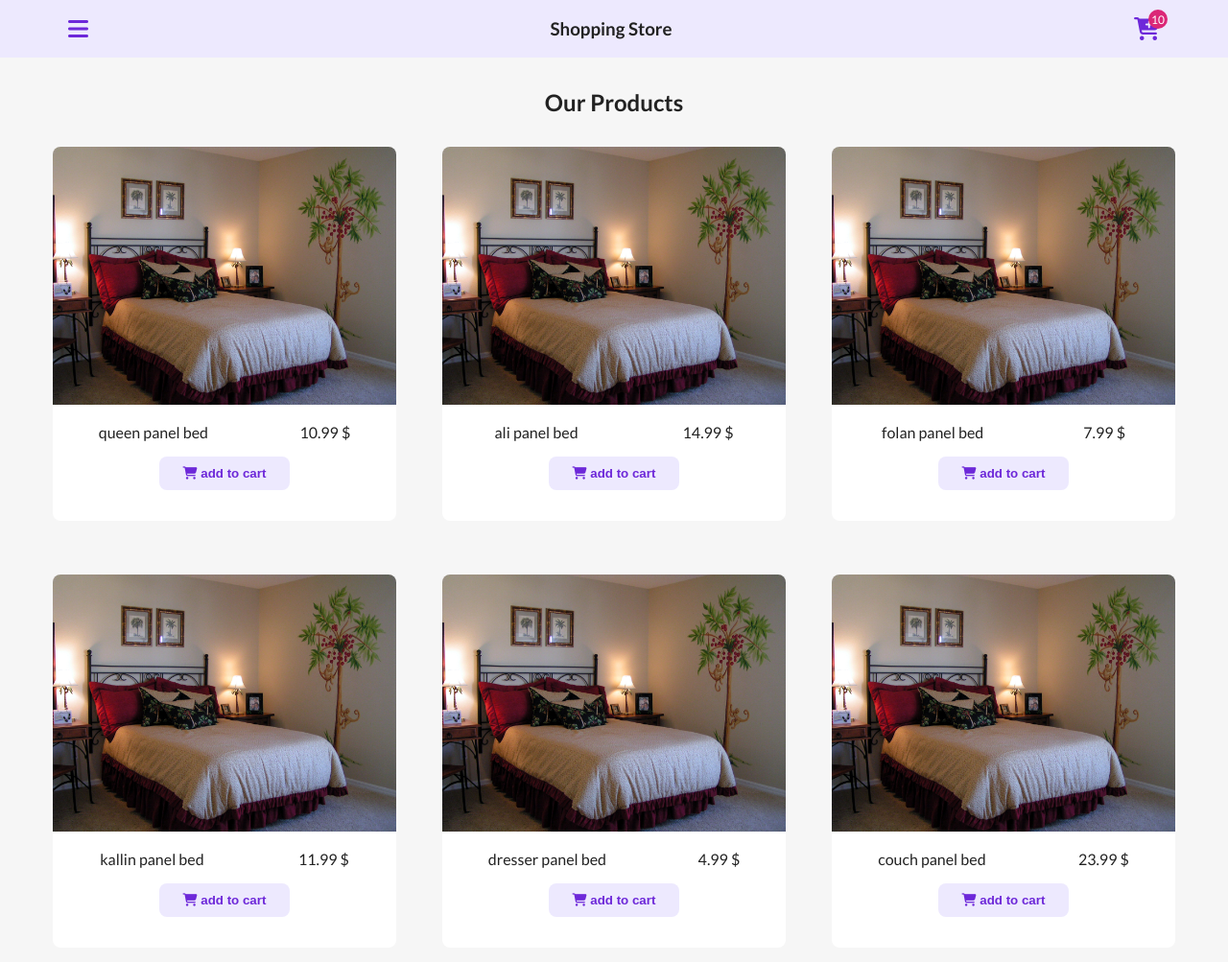
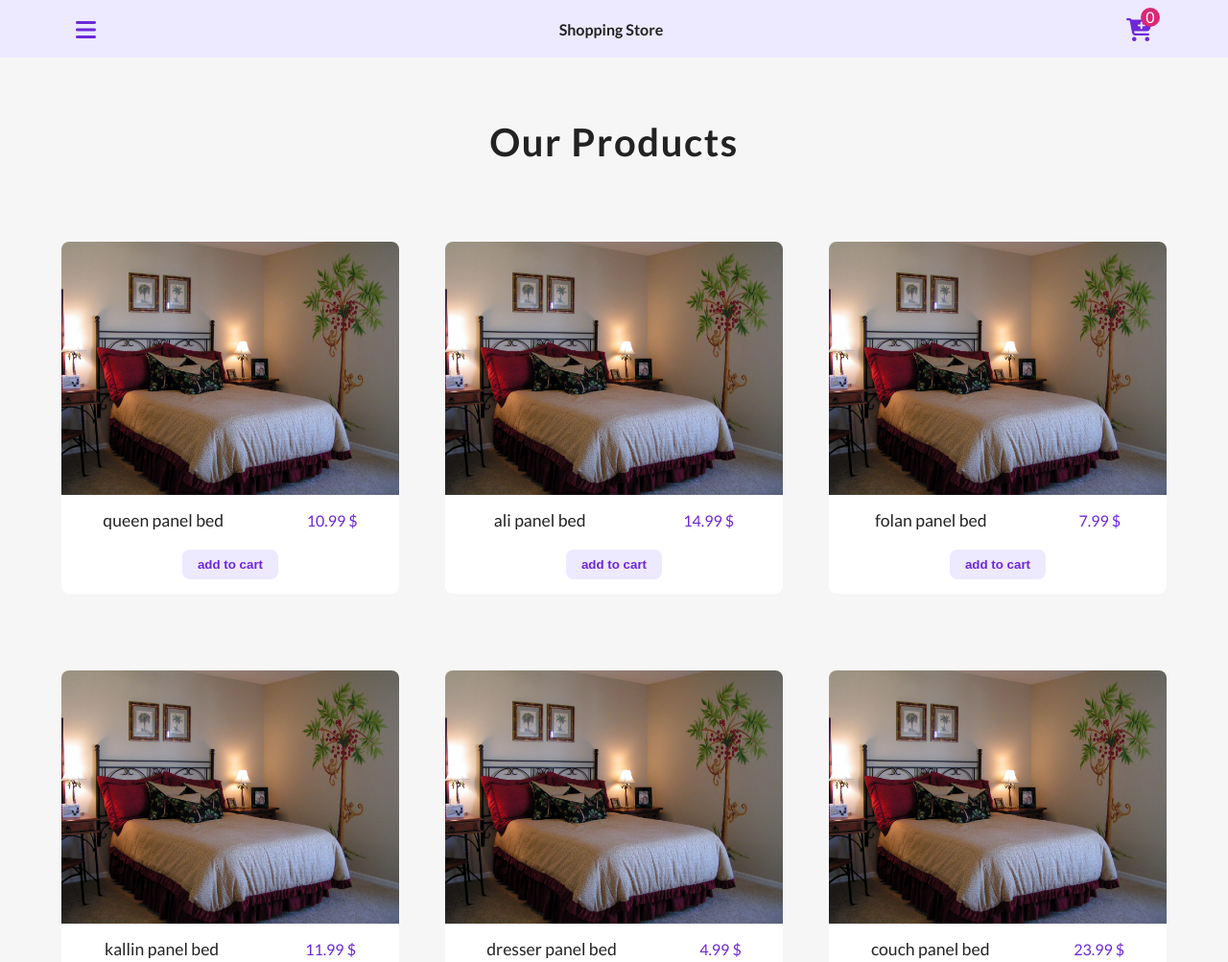
Before and after one commit to MahdiRahmany/Shopping-Cart-Products, a plain HTML site: page index.html in a window 1280 px wide. Shown: the top 1003 px of the page at 96% size. Drawn offline with Linux system fonts and the light colour scheme.

Commit message:
update andfix some bugs

```diff
--- a/index.html
+++ b/index.html
@@ -15,22 +15,25 @@
   </head>
   <body>
     <!-- Navbar -->
+    <div class="main-container">
       <nav class="navbar">
         <div class="navbar-center">
-        <span class="menu-icon">
+          <span class="nav-icon">
             <i class="fas fa-bars"></i>
           </span>
-        <h3 class="nav-title">Shopping Store</h3>
-        <span class="cart-btn">
+          <span class="nav-title">Shopping Store</span>
+          <div class="cart-btn">
+            <span class="nav-icon">
             <i class="fa-solid fa-cart-plus"></i>
-          <p class="cart-items">10</p>
             </span>
+            <div class="cart-items">0</div>
+          </div>
         </div>
       </nav>
       <!-- Products -->
       <section class="products">
-      <div class="products">
-        <h2 class="section-title">Our Products</h2>
+        <div class="section-title">
+          <h2>Our Products</h2>
         </div>
         <!-- single products -->
         <div class="products-center">
@@ -154,7 +157,8 @@
       </section>
       <!-- Cart Modal -->
       <section class="cart-center">
-      <div class="backdrop">
+        <div class="backdrop"></div>
+
         <div class="cart">
           <h3 class="cart-title">Your Cart</h3>
           <div class="cart-content">
@@ -178,8 +182,8 @@
             <button class="btn cart-item-confirm">confirm</button>
           </div>
         </div>
+      </section>
     </div>
-    </section>
     <script type="module" src="./style/app.js"></script>
   </body>
 </html>
--- a/style/app.js
+++ b/style/app.js
@@ -5,10 +5,14 @@ const cartModal = document.querySelector(".cart");
 const backDrop = document.querySelector(".backdrop");
 const closeModal = document.querySelector(".cart-item-confirm");
 
+const addToCartBtns = document.querySelectorAll(".add-to-cart");
+
 const productsDOM = document.querySelector(".products-center");
 
+let cart = [];
 // get products
 class Products {
+  // get from api end point !
   getProducts() {
     return productsData;
   }
@@ -31,9 +35,35 @@ class UI {
         <p class="products-title">${item.title}</p>
         <p class="product-price">${item.price} &dollar;</p>
       </div>
-      <button class="btn add-to-cart" data-id=${item.id}><i class="fa-solid fa-cart-shopping"></i> add to cart</button>
+      <button class="btn add-to-cart" data-id=${item.id}></i>add to cart</button>
     </section>`;
       productsDOM.innerHTML = result;
+    });
+  }
+  getAddToCartBtn() {
+    const addToCartBtns = document.querySelectorAll(".add-to-cart");
+    const buttons = [...addToCartBtns];
+
+    buttons.forEach((btn) => {
+      const id = btn.dataset.id;
+      // check if this product id is in cart or not !
+      const isInCart = cart.find((p) => p.id === id);
+      if (isInCart) {
+        btn.innerText = "In Cart";
+        btn.disabled = true;
+      }
+      btn.addEventListener("click", (event) => {
+        event.target.innerText = "In Cart";
+        event.target.disabled = true;
+        // get product from products :
+        const addedProduct = Storage.getProduct(id);
+        // add to cart :
+        cart = [...cart, { ...addedProduct, quantity: 1 }];
+        // save cart to storage :
+        Storage.saveCart(cart);
+        // update cart value :
+        // add to cart item
+      });
     });
   }
 }
@@ -43,6 +73,13 @@ class Storage {
   static saveProducts(products) {
     localStorage.setItem("products", JSON.stringify(products));
   }
+  static getProduct(id) {
+    const _products = JSON.parse(localStorage.getItem("products"));
+    return _products.find((p) => p.id === parseInt(id));
+  }
+  static saveCart(cart) {
+    localStorage.setItem("cart", JSON.stringify(cart));
+  }
 }
 
 document.addEventListener("DOMContentLoaded", () => {
@@ -50,6 +87,7 @@ document.addEventListener("DOMContentLoaded", () => {
   const productsData = products.getProducts();
   const ui = new UI();
   ui.displayProducts(productsData);
+  ui.getAddToCartBtn();
   Storage.saveProducts(productsData);
 });
 
--- a/style/style.css
+++ b/style/style.css
@@ -23,16 +23,18 @@ body {
   background: var(--mainWhite);
   font-family: "Lato", sans-serif;
   background-color: var(--bodyColor);
-  position: relative;
 }
 
 /* Navbar */
 .navbar {
+  position: sticky;
+  top: 0;
   background-color: var(--secondaryColor);
   height: 60px;
+  width: 100%;
   display: flex;
   align-items: center;
-  justify-content: center;
+  z-index: 1;
 }
 
 .navbar-center {
@@ -41,27 +43,23 @@ body {
   display: flex;
   align-items: center;
   justify-content: space-between;
-  padding: 0 1rem;
+  padding: 0 1.5rem;
+  margin: 0 auto;
 }
 
-.menu-icon {
+.nav-icon {
   color: var(--primaryColor);
-  cursor: pointer;
+  font-size: 1.5rem;
 }
 
 .nav-title {
   color: var(--mainBlack);
+  font-weight: 800;
 }
 
 .cart-btn {
-  color: var(--primaryColor);
   position: relative;
   cursor: pointer;
-}
-
-.menu-icon i,
-.cart-btn i {
-  font-size: 1.5rem;
 }
 
 .cart-items {
@@ -74,36 +72,36 @@ body {
   justify-content: center;
   border-radius: 100%;
   color: var(--mainWhite);
-  font-size: 0.75rem;
   top: -8px;
   right: -8px;
 }
 
 /* Products */
 
-.section-title {
-  margin: 2rem 0;
+.products {
+  padding: 4rem 0;
 }
 
-.products {
-  padding: 0 1rem;
-  display: flex;
-  flex-direction: column;
-  align-items: center;
+.section-title h2 {
+  text-align: center;
+  font-size: 2.5rem;
+  margin-bottom: 5rem;
+  text-transform: capitalize;
+  letter-spacing: var(--mainSpacing);
 }
 
 .products-center {
-  width: 100%;
+  width: 90vw;
   max-width: 1170px;
+  margin: 0 auto;
   display: grid;
   grid-template-columns: repeat(auto-fit, minmax(260px, 1fr));
   column-gap: 3rem;
-  row-gap: 3.5rem;
+  row-gap: 5rem;
 }
 
 .product {
   background-color: var(--mainWhite);
-  padding-bottom: 2rem;
   border-radius: 8px;
   display: flex;
   flex-direction: column;
@@ -111,28 +109,40 @@ body {
 }
 
 .product-img {
+  display: block;
   width: 100%;
-  min-height: 120px;
+  min-height: 12rem;
   border-radius: 8px 8px 0 0;
 }
 
 .product-desc {
+  margin-top: 1rem;
   width: 100%;
   display: flex;
   align-items: center;
   justify-content: space-around;
-  margin-top: 1rem;
+  flex-direction: row;
 }
 
-.add-to-cart {
+.products-title {
+  color: var(--mainBlack);
+  font: bold;
+  font-size: 1.1rem;
+}
+
+.product-price {
+  color: var(--primaryColor);
+}
+
+.btn {
+  background: var(--secondaryColor);
+  border: none;
   outline: none;
-  border: none;
-  border-radius: 8px;
-  background-color: var(--secondaryColor);
+  padding: 0.5rem 1rem;
   color: var(--primaryColor);
   font-weight: bold;
-  padding: 10px 25px;
-  margin-top: 1rem;
+  margin: 20px 0 15px 0;
+  border-radius: 8px;
   cursor: pointer;
 }
 
@@ -174,6 +184,10 @@ body {
 }
 
 .cart-content {
+  padding: 1rem;
+}
+
+.cart-item {
   width: 100%;
   display: flex;
   justify-content: space-between;
@@ -195,10 +209,8 @@ body {
 }
 
 .cart-item-desc h5 {
-  display: flex;
-  flex-direction: column;
-  justify-content: space-between;
-  text-align: center;
+  margin-top: 10px;
+  color: var(--mainGrey);
 }
 
 .cart-item-controller {
@@ -226,7 +238,7 @@ body {
 
 .cart-footer span {
   display: inline-block;
-  margin-bottom: 1rem;
+  margin-right: 1rem;
 }
 
 .clear-cart {
@@ -239,7 +251,7 @@ body {
   .cart {
     left: 5% !important;
     max-width: 50rem;
-    width: calc(100vw-2rem);
+    width: calc(100vw - 2rem);
     padding: 0;
   }
 }
```
Lines whose indentation alone changed are shown as unchanged.
